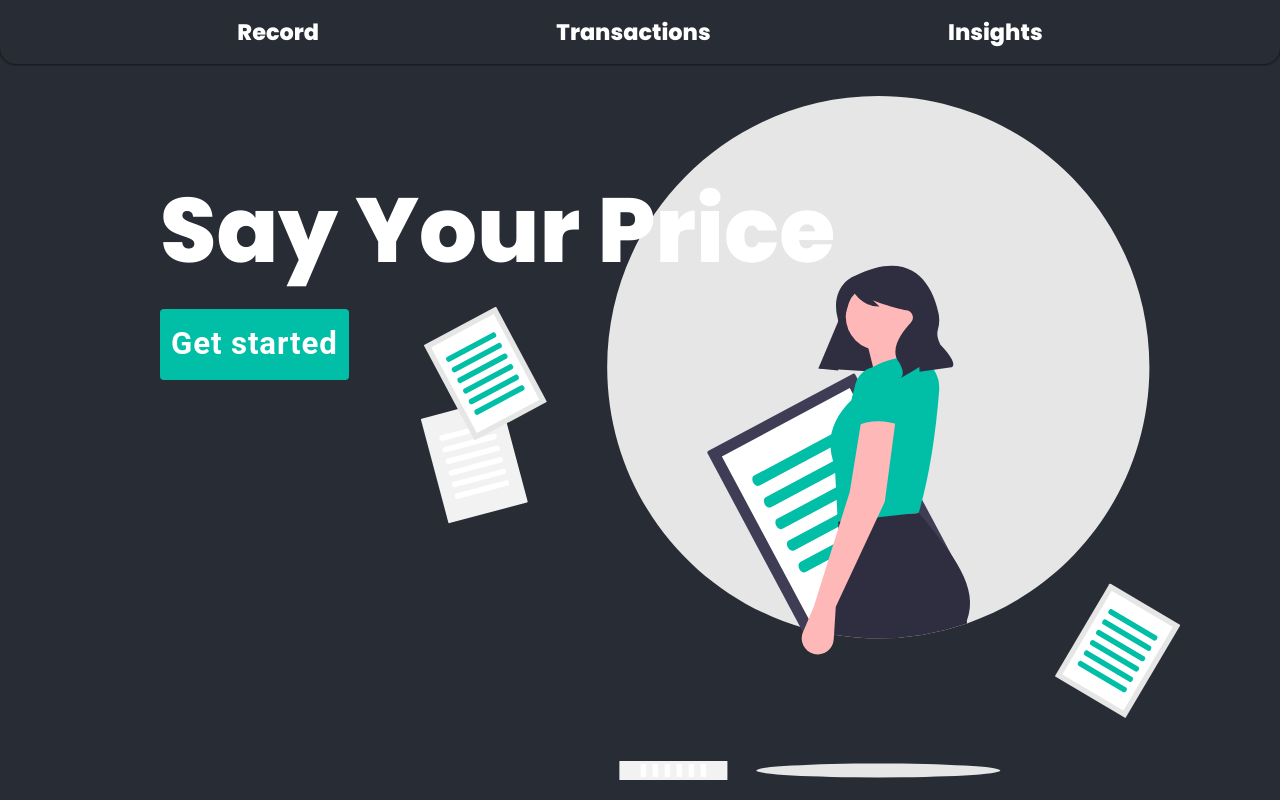
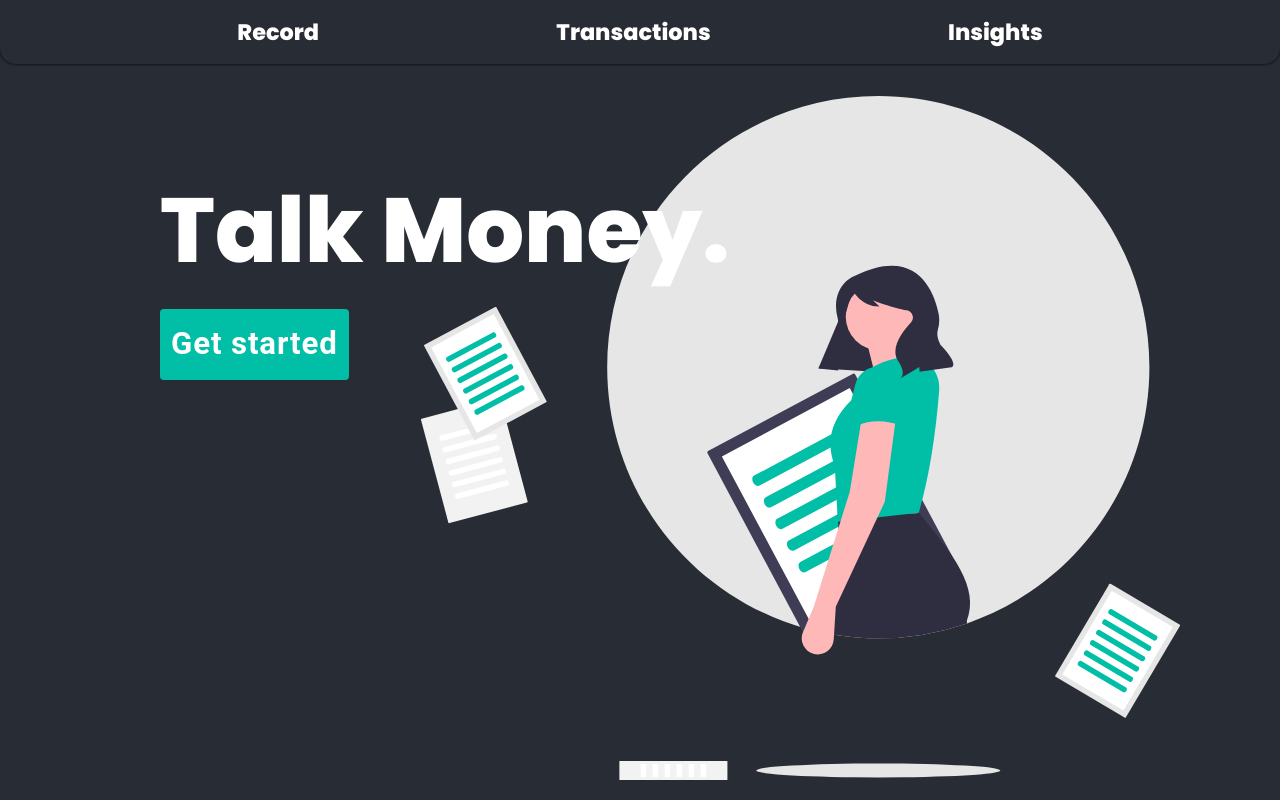
Before and after one commit to when-2-meet-dupe/speech-app, a React (Create React App) app in the folder client/: page / in a window 1280 px wide. Built offline with nearby package versions, Linux system fonts and the light colour scheme.

Commit message:
fix: new app name

```diff
--- a/client/src/pages/Landing.js
+++ b/client/src/pages/Landing.js
@@ -38,7 +38,7 @@ const Landing = () => {
   return (
     <BackgroundImage>
       <Container>
-        <Title>Say Your Price</Title>
+        <Title>Talk Money.</Title>
         <PrimaryButton size="large" href="/home">
           Get started
         </PrimaryButton>
```
